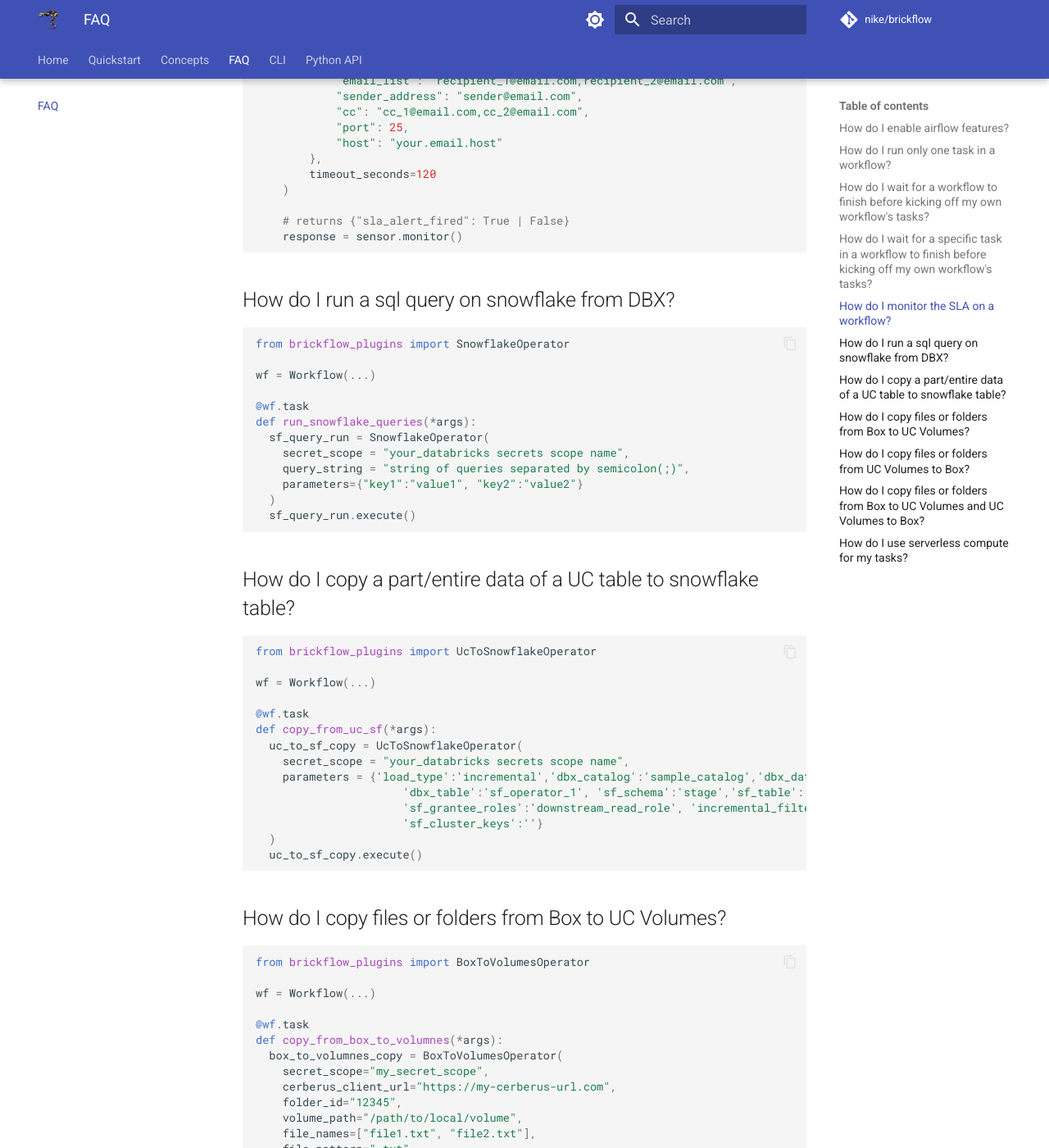
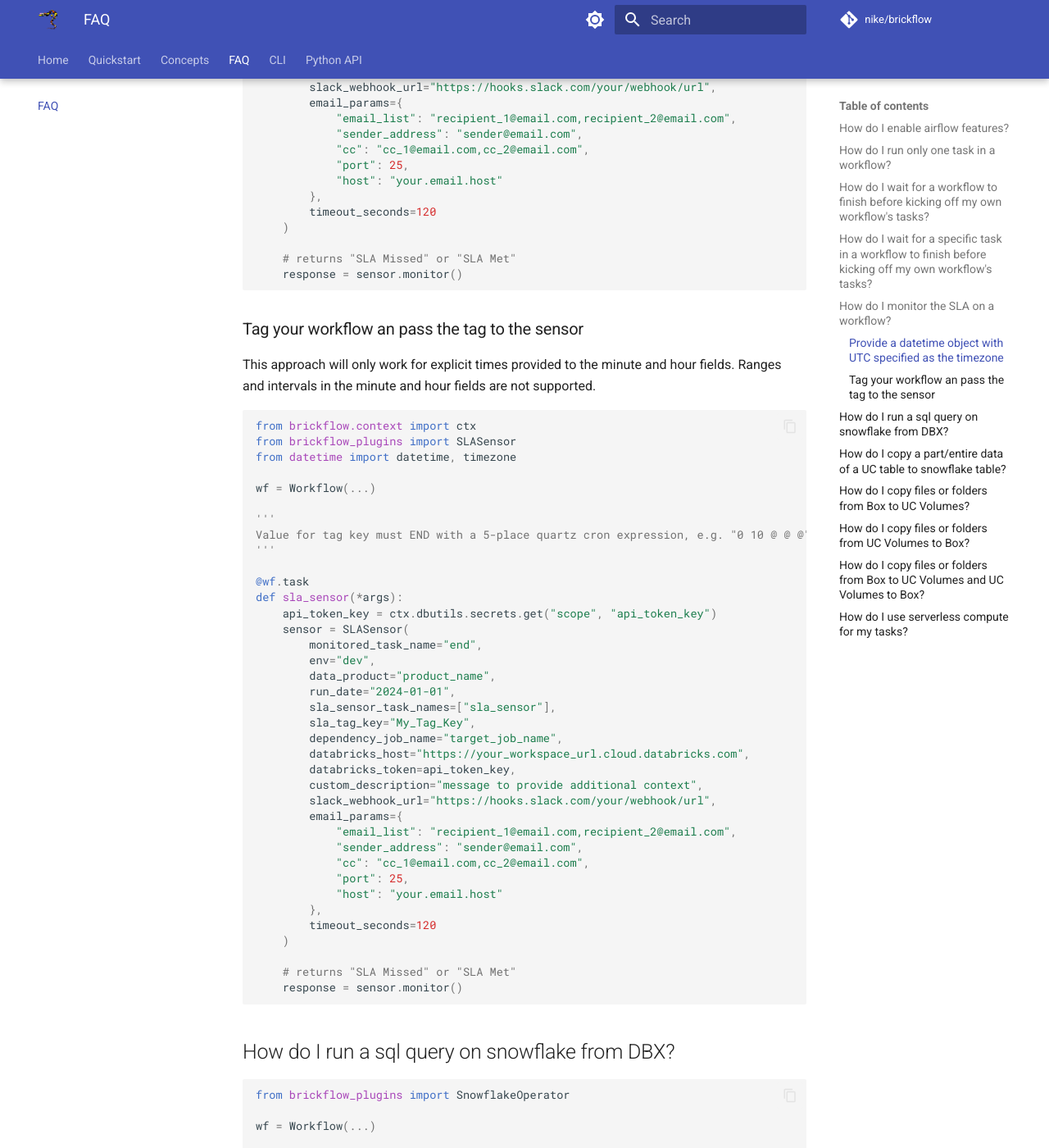
Before and after one commit to Nike-Inc/brickflow, an MkDocs documentation site: the page built from docs/faq/faq.md, in a window 1280 px wide and 1400 px high, scrolled down 2609 px. Shown: the whole window at 82% size. Built offline with MkDocs 1.6.1 and Material for MkDocs 9.7.7, drawn with Linux system fonts in a browser that asks for light colours; comment, search, counter and statistics services are not loaded; the version menu is left out; some of the changed text lies outside the part shown.

Commit message:
SLASensor docs

````diff
--- a/docs/faq/faq.md
+++ b/docs/faq/faq.md
@@ -87,6 +87,8 @@
 
 ## How do I monitor the SLA on a workflow?
 
+### Provide a datetime object with UTC specified as the timezone
+
 ```python
 from brickflow.context import ctx
 from brickflow_plugins import SLASensor
@@ -98,12 +100,12 @@
 def sla_sensor(*args):
     api_token_key = ctx.dbutils.secrets.get("scope", "api_token_key")
     sensor = SLASensor(
-        expected_sla_timestamp=datetime(2024, 1, 1, 10, 0, 0, tzinfo=pytz.utc),
         monitored_task_name="end",
         env="dev",
         data_product="product_name",
         run_date="2024-01-01",
         sla_sensor_task_names=["sla_sensor"],
+        expected_sla_timestamp=datetime(2024, 1, 1, 10, 0, 0, tzinfo=pytz.utc),
         dependency_job_name="target_job_name",
         databricks_host="https://your_workspace_url.cloud.databricks.com",
         databricks_token=api_token_key,
@@ -119,10 +121,56 @@
         timeout_seconds=120
     )
 
-    # returns {"sla_alert_fired": True | False}
+    # returns "SLA Missed" or "SLA Met"
     response = sensor.monitor()
 
 ```
+
+### Tag your workflow an pass the tag to the sensor
+
+This approach will only work for explicit times provided to the minute and hour fields. Ranges and intervals in the minute and hour fields are not supported.
+
+```python
+from brickflow.context import ctx
+from brickflow_plugins import SLASensor
+from datetime import datetime, timezone
+
+wf = Workflow(...)
+
+'''
+Value for tag key must END with a 5-place quartz cron expression, e.g. "0 10 @ @ @"
+'''
+
+@wf.task
+def sla_sensor(*args):
+    api_token_key = ctx.dbutils.secrets.get("scope", "api_token_key")
+    sensor = SLASensor(
+        monitored_task_name="end",
+        env="dev",
+        data_product="product_name",
+        run_date="2024-01-01",
+        sla_sensor_task_names=["sla_sensor"],
+        sla_tag_key="My_Tag_Key",
+        dependency_job_name="target_job_name",
+        databricks_host="https://your_workspace_url.cloud.databricks.com",
+        databricks_token=api_token_key,
+        custom_description="message to provide additional context",
+        slack_webhook_url="https://hooks.slack.com/your/webhook/url",
+        email_params={
+            "email_list": "recipient_1@email.com,recipient_2@email.com",
+            "sender_address": "sender@email.com",
+            "cc": "cc_1@email.com,cc_2@email.com",
+            "port": 25,
+            "host": "your.email.host"
+        },
+        timeout_seconds=120
+    )
+
+    # returns "SLA Missed" or "SLA Met"
+    response = sensor.monitor()
+
+```
+
 
 ## How do I run a sql query on snowflake from DBX?
 ```python
````
